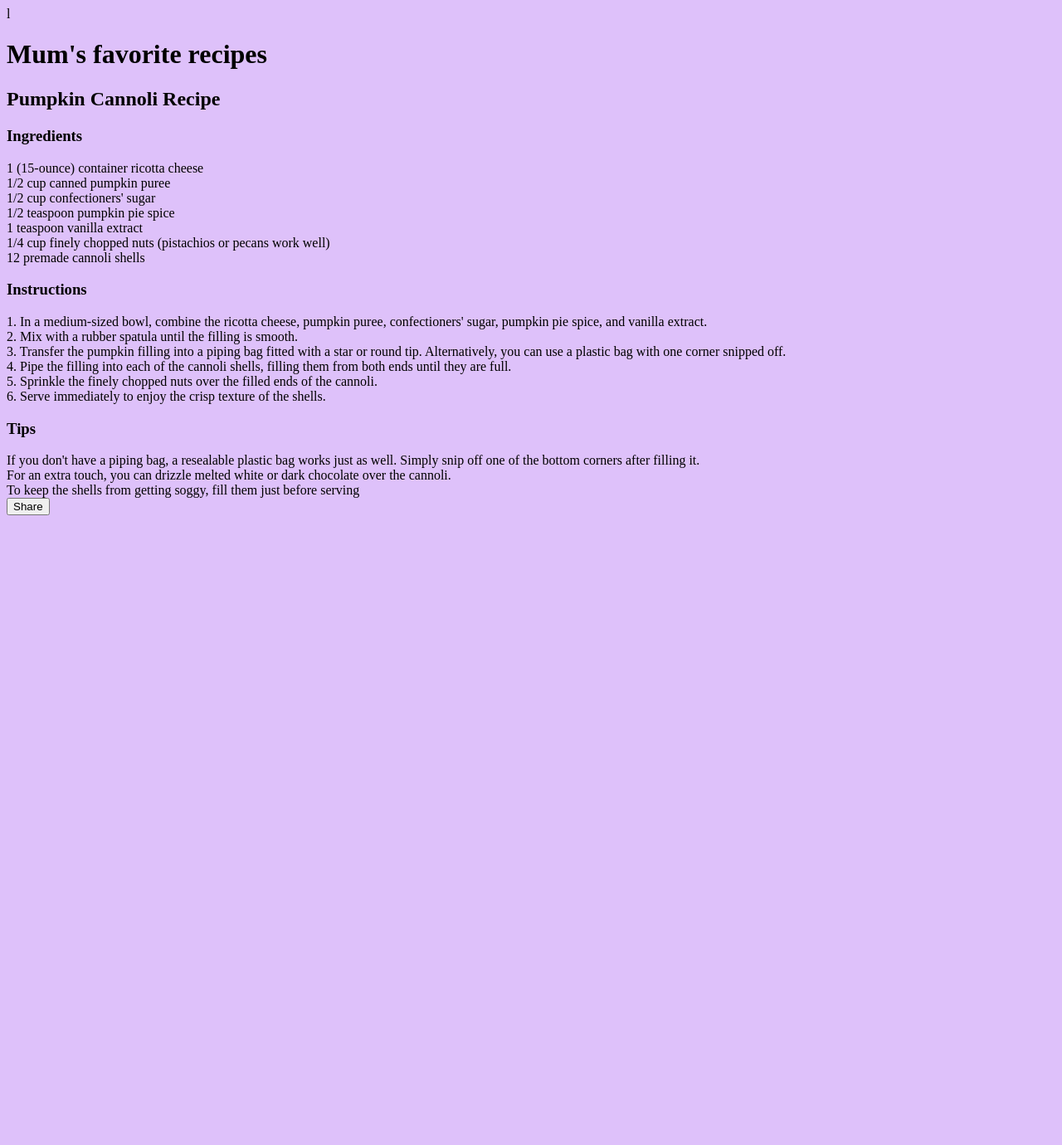
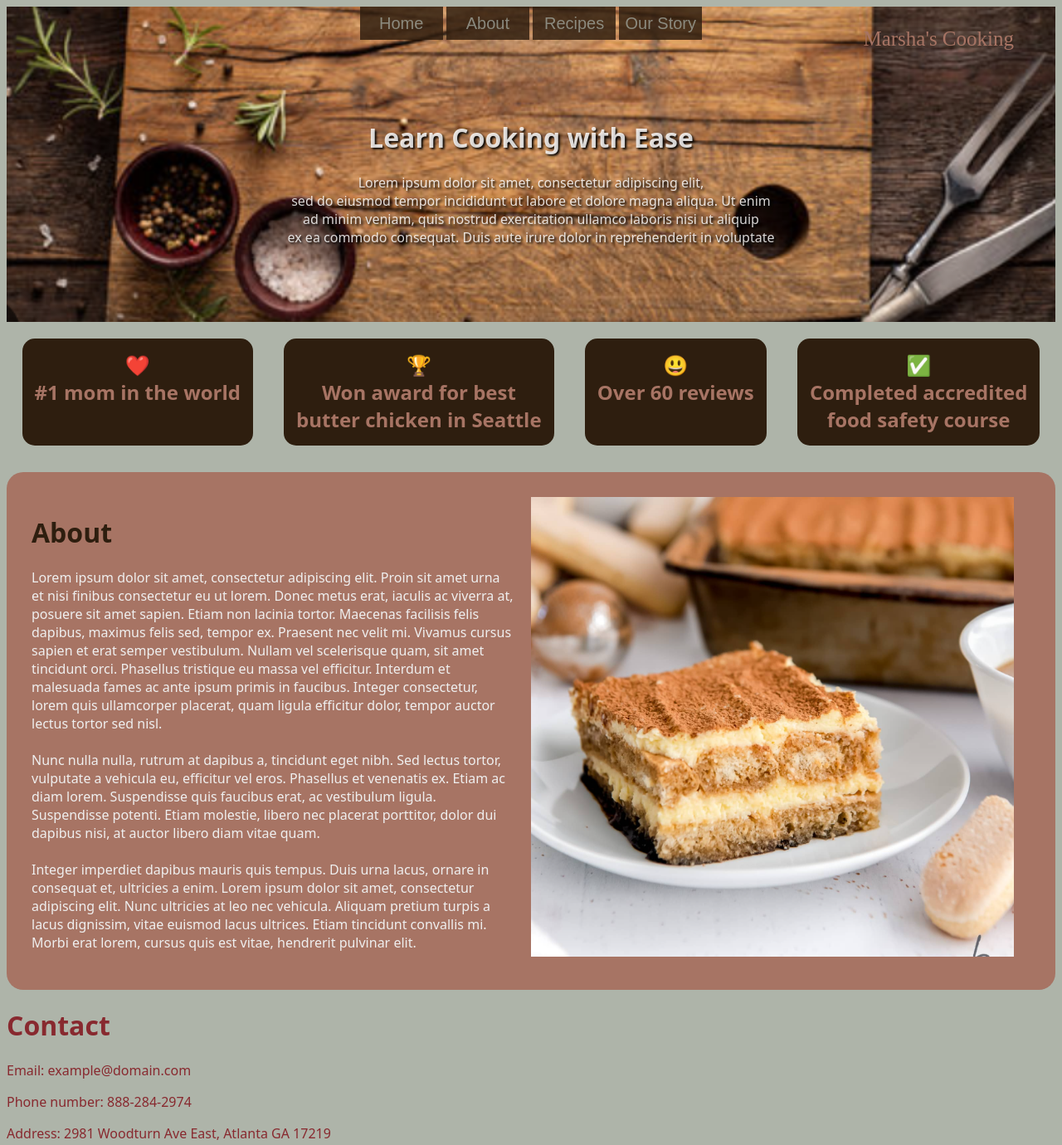
Before and after one commit to rtusiime/sanvi-website, a plain HTML site: page index.html in a window 1280 px wide. Shown: the whole page at 83% size. Before the commit the page ends 800 px from the top, so only its background shows below. Drawn offline with Linux system fonts and the light colour scheme.

Commit message:
Added the hero section, nav bar, about section, and contact

```diff
--- a/index.html
+++ b/index.html
@@ -1,37 +1,65 @@
-l<!DOCTYPE html>
+<!DOCTYPE html>
 <html lang="en">
 <head>
     <meta charset="UTF-8">
     <meta name="viewport" content="width=device-width, initial-scale=1.0">
     <title>Mum's favorite recipes</title>
-    <style>
-        body {
-            background-color: rgb(222, 193, 250)
-        }
-    </style>
+    <link rel="stylesheet" type="text/css" href="style.css">
 </head>
+
 <body>
-    <h1>Mum's favorite recipes</h1>
-    <h2>Pumpkin Cannoli Recipe</h2>
-    <h3>Ingredients</h3>
-    <p>1 (15-ounce) container ricotta cheese <br>
-    1/2 cup canned pumpkin puree <br>
-    1/2 cup confectioners' sugar <br>
-    1/2 teaspoon pumpkin pie spice <br>
-    1 teaspoon vanilla extract <br>
-    1/4 cup finely chopped nuts (pistachios or pecans work well) <br>
-    12 premade cannoli shells</p>
-    <h3>Instructions</h3>
-    1. In a medium-sized bowl, combine the ricotta cheese, pumpkin puree, confectioners' sugar, pumpkin pie spice, and vanilla extract. <br>
-    2. Mix with a rubber spatula until the filling is smooth. <br>
-    3. Transfer the pumpkin filling into a piping bag fitted with a star or round tip. Alternatively, you can use a plastic bag with one corner snipped off. <br>
-    4. Pipe the filling into each of the cannoli shells, filling them from both ends until they are full. <br>
-    5. Sprinkle the finely chopped nuts over the filled ends of the cannoli. <br>
-    6. Serve immediately to enjoy the crisp texture of the shells. <br>
-    <h3>Tips</h3>
-    If you don't have a piping bag, a resealable plastic bag works just as well. Simply snip off one of the bottom corners after filling it. <br>
-    For an extra touch, you can drizzle melted white or dark chocolate over the cannoli. <br>
-    To keep the shells from getting soggy, fill them just before serving <br>
-<button>Share</button>
+    <div class="home-with-background">
+        <p id="logo">Marsha's Cooking</p>
+        <div class="home-buttons">
+            <nav>
+                <button><a href="index.html">Home</a></button>
+                <button><a href="index.html">About</a></button>
+                <button><a href="recipes.html">Recipes</a></button>
+                <button><a href="ourstory.html">Our Story</a></button>
+            </nav>
+            <div class="padding-of-home-quote">
+                <h1 class="home-quote">Learn Cooking with Ease</h1>
+                <p class="home-quote">Lorem ipsum dolor sit amet, consectetur adipiscing elit, <br>
+                sed do eiusmod tempor incididunt ut labore et dolore magna aliqua. Ut enim <br>
+                ad minim veniam, quis nostrud exercitation ullamco laboris nisi ut aliquip <br>
+                ex ea commodo consequat. Duis aute irure dolor in reprehenderit in voluptate</p>
+            </div>
+        </div>
+    </div>
+    <div class="achievements">
+        <h2>❤️<br>#1 mom in the world</h2>
+        <h2>🏆<br>Won award for best <br> butter chicken in Seattle</h2>
+        <h2>😃<br>Over 60 reviews</h2>
+        <h2>✅<br>Completed accredited <br> food safety course</h2>
+    </div>
+
+
+    <div class="about">
+        <div class="abouttext">
+            <h1>About</h1>
+            <p>Lorem ipsum dolor sit amet, consectetur adipiscing elit. Proin sit amet urna et nisi finibus consectetur
+                eu ut lorem. Donec metus erat, iaculis ac viverra at, posuere sit amet sapien. Etiam non lacinia tortor.
+                Maecenas facilisis felis dapibus, maximus felis sed, tempor ex. Praesent nec velit mi. Vivamus cursus
+                sapien et erat semper vestibulum. Nullam vel scelerisque quam, sit amet tincidunt orci. Phasellus
+                tristique eu massa vel efficitur. Interdum et malesuada fames ac ante ipsum primis in faucibus. Integer
+                consectetur, lorem quis ullamcorper placerat, quam ligula efficitur dolor, tempor auctor lectus tortor sed nisl.
+                <br><br>Nunc nulla nulla, rutrum at dapibus a, tincidunt eget nibh. Sed lectus tortor, vulputate a vehicula eu, efficitur
+                vel eros. Phasellus et venenatis ex. Etiam ac diam lorem. Suspendisse quis faucibus erat, ac vestibulum ligula. Suspendisse
+                potenti. Etiam molestie, libero nec placerat porttitor, dolor dui dapibus nisi, at auctor libero diam vitae quam.
+
+                <br><br>Integer imperdiet dapibus mauris quis tempus. Duis urna lacus, ornare in consequat et, ultricies a enim. Lorem ipsum dolor sit amet, consectetur adipiscing elit. Nunc ultricies at leo nec vehicula. Aliquam pretium turpis a lacus dignissim, vitae euismod lacus ultrices. Etiam tincidunt convallis mi. Morbi erat lorem, cursus quis est vitae, hendrerit pulvinar elit.  <br>
+        </div>
+        <div class="image-container">
+            <img  id="abouttext-image" src="tiramisu.png" alt="cozy image of tiramisu">
+        </div>
+        </p>
+
+    </div>
+    <div class="contact">
+        <h1>Contact</h1>
+        <p>Email: example@domain.com</p>
+        <p>Phone number: 888-284-2974</p>
+        <p>Address: 2981 Woodturn Ave East, Atlanta GA 17219</p>
+    </div>
 </body>
 </html>
--- /dev/null
+++ b/style.css
@@ -0,0 +1,104 @@
+#logo {
+    font-family:'Times New Roman', Times, serif;
+    color: #A77464;
+    font-size: 25px;
+
+    position: absolute;
+    top: 8x;
+    right: 50px;
+}
+
+body {
+        font-family: "Noto Sans", sans-serif;
+        background-color: rgb(174, 180, 169);
+    }
+
+.home-buttons {
+    text-align: center;
+}
+
+a {
+    text-decoration: none;
+    color: rgba(162, 167, 158, 0.76);
+}
+.home-with-background {
+    position: relative;
+    background-image: url(chopping\ board\ background.png);
+    background-size: cover;
+    background-repeat: no-repeat;
+    background-position: center;
+}
+.home-buttons button {
+    background-color: rgba(46, 30, 15, 0.826);
+    border: none;
+    width: 100px;
+    height: 40px;
+    font-size: 20px;
+}
+
+
+a:hover {
+    filter: brightness(0.9);
+    color: rgb(136, 41, 47);
+}
+
+.home-quote {
+    color: rgba(255, 255, 255, 0.829);
+    text-align: center;
+    text-shadow: 2px 2px 3px black;
+}
+
+
+.padding-of-home-quote {
+    padding: 75px;
+}
+
+
+.achievements {
+    display: flex;
+    justify-content: space-around;
+}
+
+.achievements h2 {
+    background-color: rgb(46,30,15);
+    color: rgb(167,116,100);
+    padding: 15px;
+    border-radius: 15px;
+    justify-content: center;
+    align-items: center;
+    text-align: center;
+    margin-top: 20px;
+    margin-bottom: 20px;
+}
+
+.about {
+    display: flex;
+    gap: 20px;
+    background-color: #A77464;
+    margin-top: 12px;
+    padding: 30px;
+    border-radius: 20px;
+}
+
+.image-container {
+    width: 75%;
+}
+
+#abouttext-image {
+    max-width: 100%;
+    height: auto;
+    min-width: 0;
+}
+
+.abouttext {
+    width: 75%;
+    color: rgb(239, 239, 239);
+}
+
+.abouttext h1 {
+    color: #2E1E0F;
+}
+
+.contact {
+    color: #88292F;
+}
```
Also changed, not shown: ourstory.html (added, +26 -0 lines), recipes.html (added, +22 -0 lines), chopping board background.png (added), color palette.txt (added), tiramisu.png (added), 1 other file.
